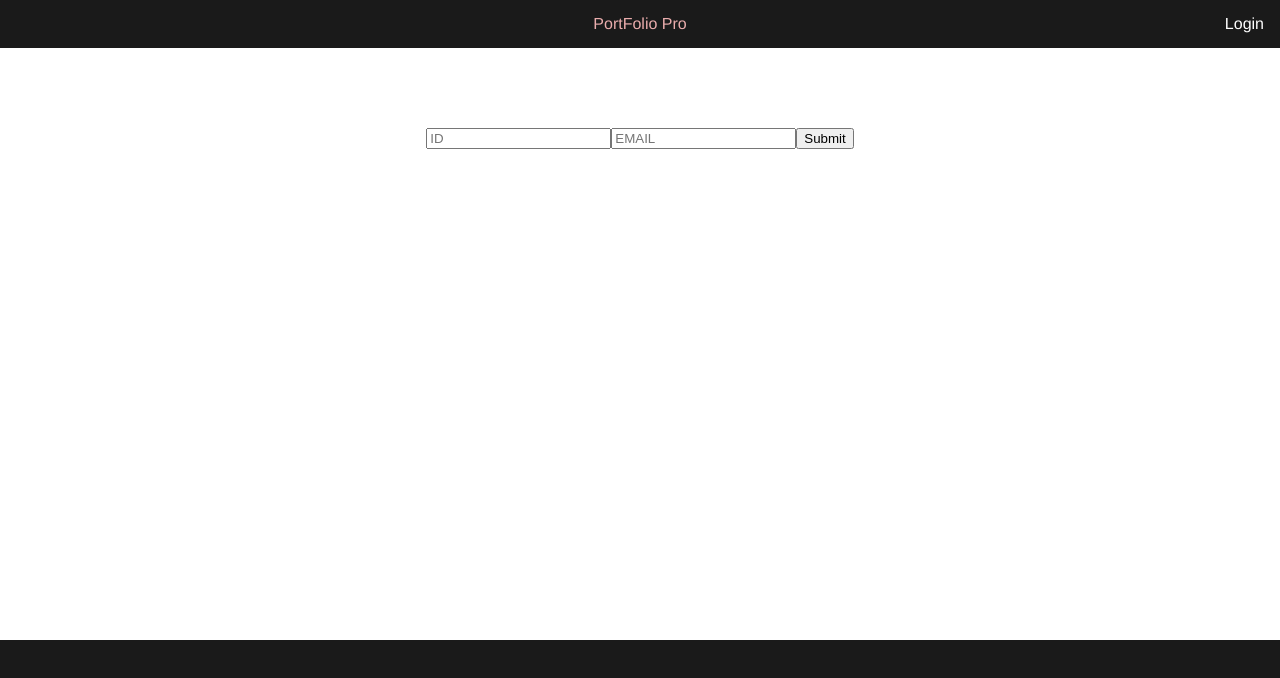
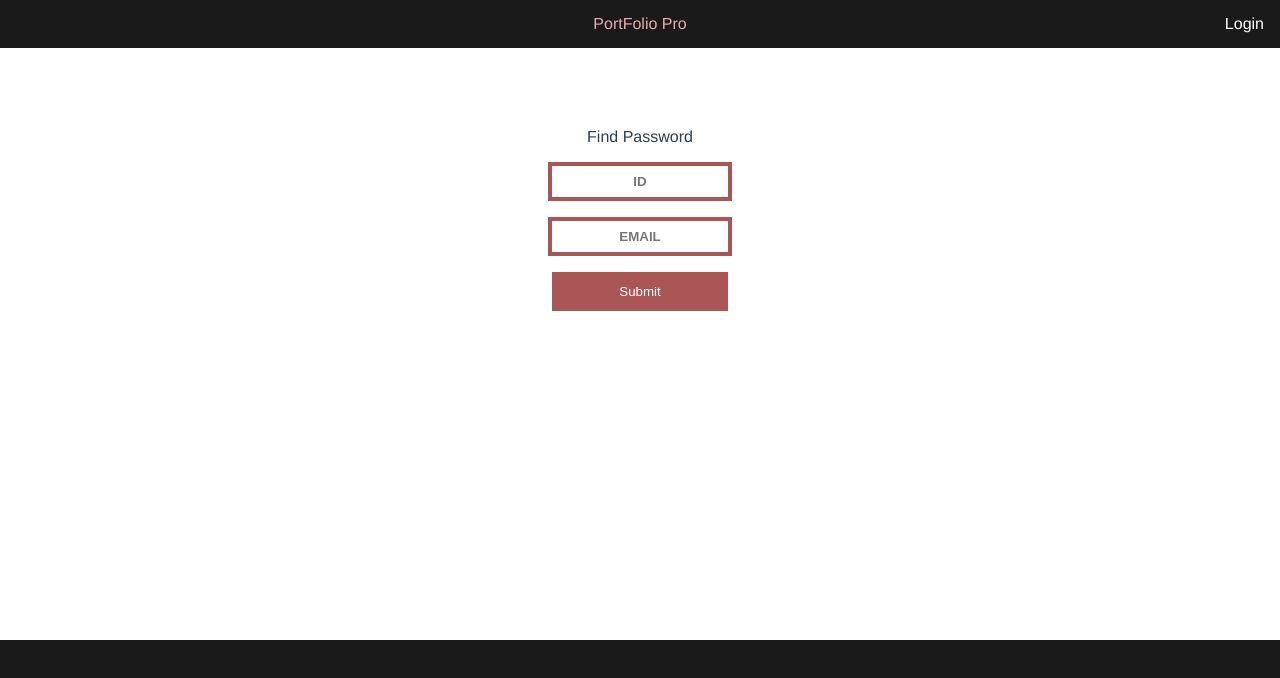
Before and after one commit to DonghyeonKang/PortfolioPro, a Vue app in the folder portfoliopro/: page /findpw in a window 1280 px wide. Shown: the top 678 px of the page. Built offline with nearby package versions, Linux system fonts and the light colour scheme.

Commit message:
Update Static

```diff
--- a/portfoliopro/src/views/FindPw.vue
+++ b/portfoliopro/src/views/FindPw.vue
@@ -1,7 +1,31 @@
 <template>
   <div class="findpw">
-    <input type="text" placeholder="ID">
-    <input type="email" placeholder="EMAIL">
-    <button class="submit">Submit</button>
+    <div class="logo">Find Password</div>
+    <input class="input" type="text" placeholder="ID">
+    <input class="input" type="email" placeholder="EMAIL">
+    <button class="submit" type="">Submit</button>
   </div>
 </template>
+
+<style scoped>
+.input {
+  display: block;
+  font-weight: bold;
+  text-align: center;
+  border: 4px solid #AB5656;
+  margin: 1rem auto;
+  padding: 0.5rem;
+  width: 10rem;
+}
+
+.submit {
+  color: white;
+  background: #AB5656;
+  border: none;
+  width: 11rem;
+  border: 4px solid #AB5656;
+  padding: 0.5rem;
+  margin-bottom: 1rem;
+  cursor: pointer;
+}
+</style>
--- a/portfoliopro/src/views/Login.vue
+++ b/portfoliopro/src/views/Login.vue
@@ -30,6 +30,7 @@
   border: 4px solid #AB5656;
   padding: 0.5rem;
   margin-bottom: 1rem;
+  cursor: pointer;
 }
 
 .side_button a {
--- a/portfoliopro/src/views/Register.vue
+++ b/portfoliopro/src/views/Register.vue
@@ -13,8 +13,24 @@
 .register {
   text-align: center;
 }
+
 .register input{
   display: block;
-  margin: 0 auto;
+  font-weight: bold;
+  text-align: center;
+  border: 4px solid #AB5656;
+  margin: 1rem auto;
+  padding: 0.5rem;
+  width: 10rem;
+}
+.submit {
+  color: white;
+  background: #AB5656;
+  border: none;
+  width: 11rem;
+  border: 4px solid #AB5656;
+  padding: 0.5rem;
+  margin-bottom: 1rem;
+  cursor: pointer;
 }
 </style>
```
